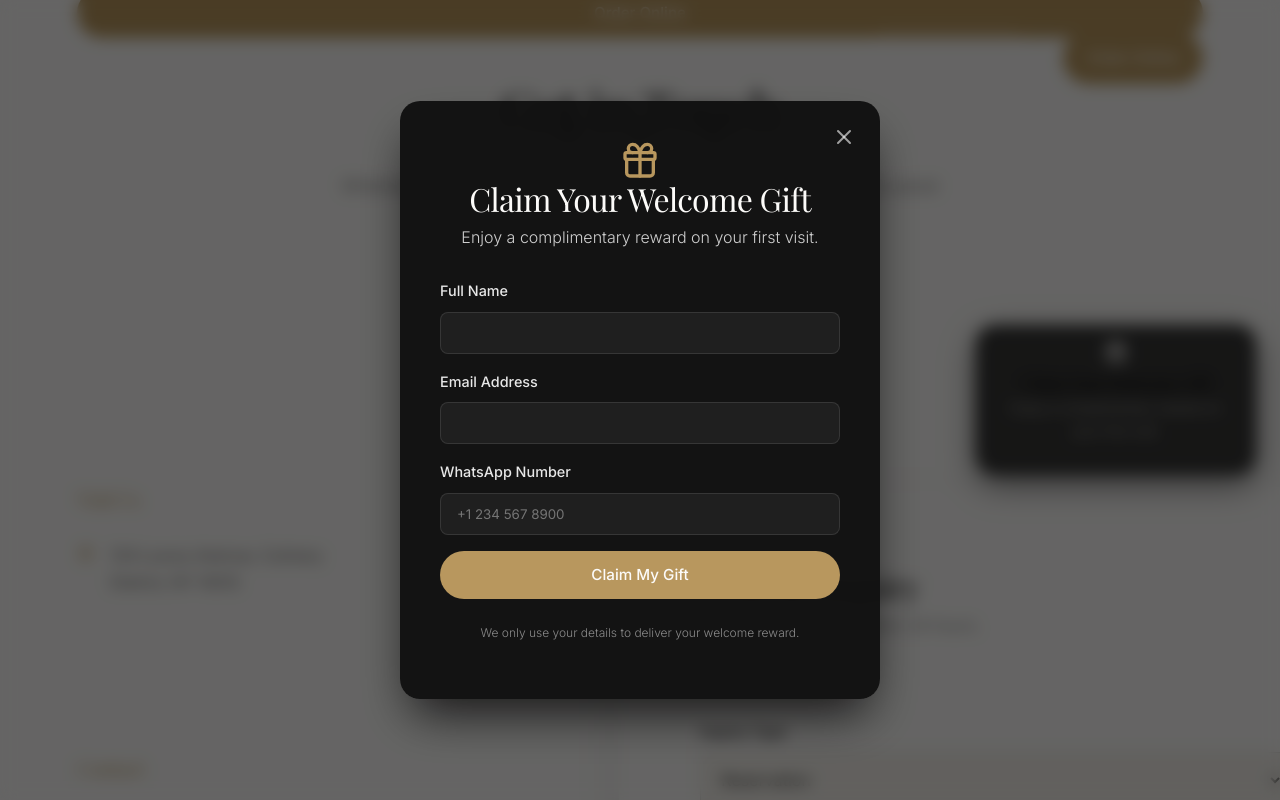
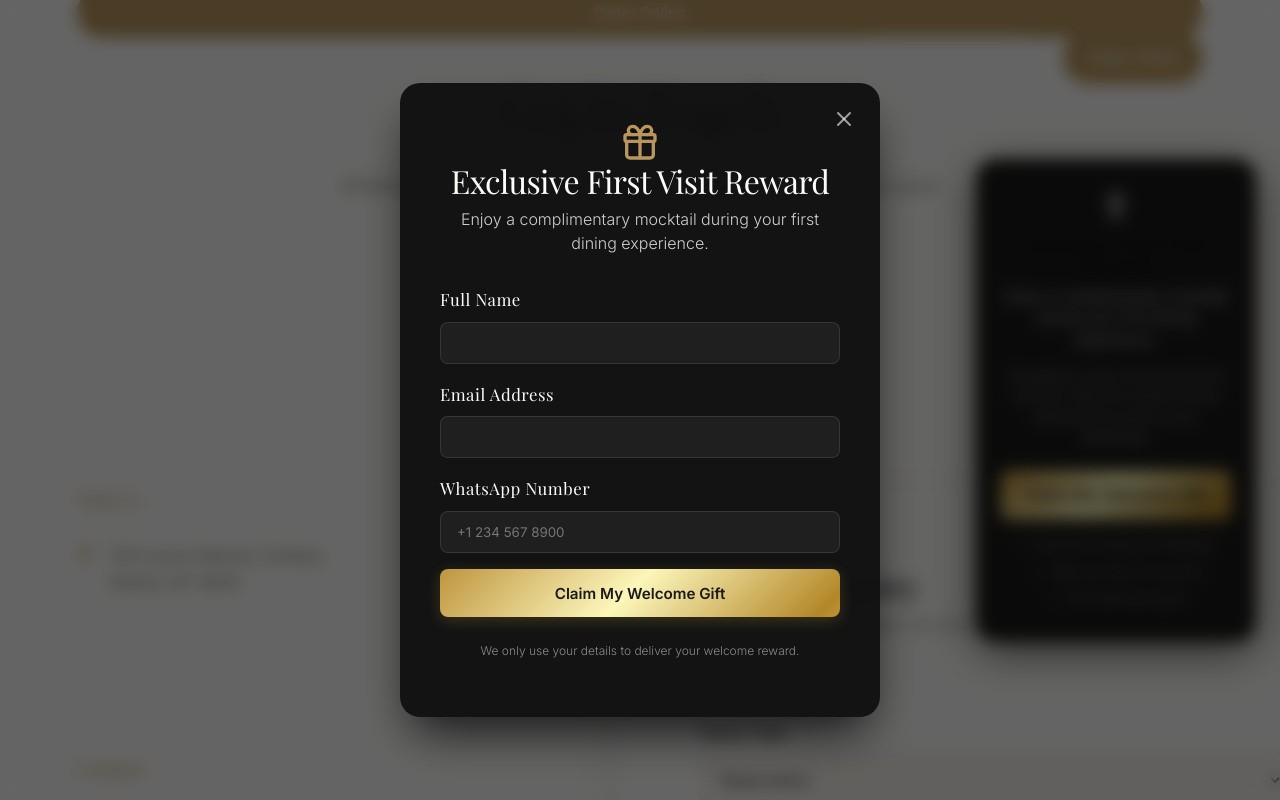
Before and after one commit to ayanvisionai-code/Ember-Oak, a React (Vite) app: page /contact in a window 1280 px wide. Both pictures are taken after a click on the element 1116 px from the left and 400 px from the top of the page. Shown: the top 800 px of the page. Built offline with nearby package versions, Linux system fonts and the light colour scheme; a web font is replaced by a local one.

Commit message:
Refine VIP Widget to premium concierge experience

```diff
--- a/src/components/AcquisitionWidget/AcquisitionModal.jsx
+++ b/src/components/AcquisitionWidget/AcquisitionModal.jsx
@@ -101,7 +101,7 @@ export default function AcquisitionModal({ isOpen, onClose }) {
                   <input type="tel" id="whatsapp" name="whatsapp" className="vip-form__input" required placeholder="+1 234 567 8900" value={formData.whatsapp} onChange={handleChange} disabled={status === 'loading'} />
                 </div>
 
-                <button type="submit" className="btn btn--primary mt-sm" disabled={status === 'loading'} style={{ width: '100%', minHeight: '48px', position: 'relative' }}>
+                <button type="submit" className="btn btn--gold mt-sm" disabled={status === 'loading'} style={{ width: '100%', minHeight: '48px', position: 'relative' }}>
                   {status === 'loading' ? 'Processing...' : config.ctaText}
                 </button>
 
@@ -111,22 +111,23 @@ export default function AcquisitionModal({ isOpen, onClose }) {
           ) : status === 'success_new' ? (
             <div className="vip-status">
               <CheckCircle size={64} className="vip-status__icon" />
-              <h2 className="vip-status__title">Congratulations!</h2>
+              <h2 className="vip-status__title">Thank You.</h2>
               <div className="vip-status__box">
                 <p className="vip-status__text">
-                  Your welcome reward has been generated successfully. <br /><br />
-                  Your coupon has been sent to your WhatsApp number. <br />
-                  Please show the coupon when visiting the restaurant.
+                  Your welcome reward has been prepared. <br /><br />
+                  Your reward has been sent securely to your WhatsApp. <br />
+                  Please present your WhatsApp message when visiting the restaurant.<br /><br />
+                  We look forward to welcoming you.
                 </p>
               </div>
             </div>
           ) : status === 'success_existing' ? (
             <div className="vip-status">
               <Gift size={64} className="vip-status__icon" />
-              <h2 className="vip-status__title">Welcome Back!</h2>
+              <h2 className="vip-status__title">Welcome Back.</h2>
               <div className="vip-status__box">
                 <p className="vip-status__text">
-                  It looks like you have already claimed your first-visit reward. <br /><br />
+                  It appears you've already claimed your first-visit reward. <br /><br />
                   We look forward to serving you again.
                 </p>
               </div>
@@ -137,8 +138,8 @@ export default function AcquisitionModal({ isOpen, onClose }) {
               <h2 className="vip-status__title">We're sorry.</h2>
               <div className="vip-status__box">
                 <p className="vip-status__text">
-                  Something went wrong while processing your request. <br />
-                  Please try again in a few minutes.
+                  We couldn't process your request at the moment. <br />
+                  Please try again shortly.
                 </p>
               </div>
               <button className="btn btn--secondary mt-sm" onClick={() => setStatus('idle')}>
--- a/src/components/AcquisitionWidget/AcquisitionWidget.css
+++ b/src/components/AcquisitionWidget/AcquisitionWidget.css
@@ -23,42 +23,97 @@
 }
 
 .vip-pill {
-  background: rgba(20, 20, 20, 0.85);
-  backdrop-filter: blur(12px);
-  -webkit-backdrop-filter: blur(12px);
-  border: 1px solid var(--color-gold);
+  background: rgba(15, 15, 15, 0.95);
+  backdrop-filter: blur(16px);
+  -webkit-backdrop-filter: blur(16px);
+  border: 1px solid rgba(212, 175, 55, 0.4);
   border-radius: 20px;
-  padding: 16px 24px;
-  box-shadow: 0 10px 30px rgba(0, 0, 0, 0.5);
+  padding: 32px 24px;
+  box-shadow: 0 10px 40px rgba(0, 0, 0, 0.6);
   color: var(--color-warm-white);
   cursor: pointer;
   display: flex;
   flex-direction: column;
   align-items: center;
   text-align: center;
-  transition: transform 0.3s ease, box-shadow 0.3s ease;
+  transition: transform 0.4s cubic-bezier(0.16, 1, 0.3, 1), box-shadow 0.4s ease, border-color 0.4s ease;
 }
 
 .vip-pill:hover {
   transform: translateY(-4px) scale(1.02);
   box-shadow: 0 15px 40px rgba(212, 175, 55, 0.15);
+  border-color: rgba(212, 175, 55, 0.8);
 }
 
 .vip-pill__icon {
   color: var(--color-gold);
-  margin-bottom: 8px;
+  margin-bottom: 12px;
 }
 
 .vip-pill__title {
   font-family: var(--font-display);
-  font-size: 1.1rem;
+  font-size: 1.25rem;
   font-weight: 500;
-  margin-bottom: 4px;
+  margin-bottom: 8px;
+  letter-spacing: 0.5px;
 }
 
 .vip-pill__desc {
+  font-size: 0.95rem;
+  color: rgba(255, 255, 255, 0.9);
+  margin-bottom: 16px;
+  line-height: 1.4;
+}
+
+.vip-pill__explanation {
   font-size: 0.85rem;
-  color: rgba(255, 255, 255, 0.7);
+  color: rgba(255, 255, 255, 0.6);
+  margin-bottom: 24px;
+  line-height: 1.5;
+}
+
+.vip-pill__btn {
+  width: 100%;
+  margin-bottom: 16px;
+  padding: 14px 20px;
+  font-size: 1rem;
+}
+
+.vip-pill__trust {
+  display: flex;
+  flex-direction: column;
+  gap: 6px;
+  align-items: center;
+}
+
+.trust-item {
+  display: flex;
+  align-items: center;
+  gap: 6px;
+  font-size: 0.75rem;
+  color: rgba(255, 255, 255, 0.5);
+}
+
+/* Gold Button Style */
+.btn--gold {
+  background: linear-gradient(135deg, #BF953F, #FCF6BA, #B38728, #FBF5B7, #AA771C);
+  background-size: 200% auto;
+  color: #1a1a1a !important;
+  border: none;
+  font-weight: 600;
+  border-radius: 8px;
+  transition: all 0.4s ease;
+  box-shadow: 0 4px 15px rgba(212, 175, 55, 0.2);
+  cursor: pointer;
+  display: inline-flex;
+  justify-content: center;
+  align-items: center;
+}
+
+.btn--gold:hover {
+  background-position: right center;
+  transform: translateY(-2px);
+  box-shadow: 0 8px 25px rgba(212, 175, 55, 0.4);
 }
 
 /* Desktop uses a wider widget */
@@ -71,7 +126,7 @@
 /* Mobile uses a compact version */
 @media (max-width: 768px) {
   .vip-pill {
-    padding: 12px 16px;
+    padding: 12px 20px;
     border-radius: 30px;
     flex-direction: row;
     gap: 12px;
@@ -85,7 +140,10 @@
     margin-bottom: 0;
     white-space: nowrap;
   }
-  .vip-pill__desc {
+  .vip-pill__desc,
+  .vip-pill__explanation,
+  .vip-pill__btn,
+  .vip-pill__trust {
     display: none;
   }
 }
@@ -167,9 +225,10 @@
 }
 
 .vip-form__label {
-  font-size: 0.9rem;
-  font-weight: 500;
-  color: rgba(255, 255, 255, 0.9);
+  font-family: var(--font-display);
+  font-size: 1.05rem;
+  letter-spacing: 0.5px;
+  color: var(--color-gold);
 }
 
 .vip-form__input {
--- a/src/components/AcquisitionWidget/AcquisitionWidget.jsx
+++ b/src/components/AcquisitionWidget/AcquisitionWidget.jsx
@@ -1,5 +1,5 @@
 import { useState, lazy, Suspense } from 'react';
-import { Gift } from 'lucide-react';
+import { Wine, Check } from 'lucide-react';
 import config from '../../data/vip-config.json';
 import './AcquisitionWidget.css';
 
@@ -14,9 +14,20 @@ export default function AcquisitionWidget() {
     <>
       <div className="vip-widget-container">
         <div className="vip-pill" onClick={() => setIsModalOpen(true)}>
-          <Gift size={24} className="vip-pill__icon" />
+          <Wine size={28} className="vip-pill__icon" />
           <h3 className="vip-pill__title">{config.title}</h3>
           <p className="vip-pill__desc">{config.description}</p>
+          <p className="vip-pill__explanation">{config.explanation}</p>
+
+          <button className="btn btn--gold vip-pill__btn">
+            {config.ctaText}
+          </button>
+
+          <div className="vip-pill__trust">
+            <span className="trust-item"><Check size={12} /> Delivered instantly to WhatsApp</span>
+            <span className="trust-item"><Check size={12} /> Takes less than 30 seconds</span>
+            <span className="trust-item"><Check size={12} /> One reward per guest</span>
+          </div>
         </div>
       </div>
 
--- a/src/data/vip-config.json
+++ b/src/data/vip-config.json
@@ -1,9 +1,10 @@
 {
   "enabled": true,
-  "title": "Claim Your Welcome Gift",
-  "description": "Enjoy a complimentary reward on your first visit.",
-  "rewardTitle": "Free Dessert",
-  "ctaText": "Claim My Gift",
+  "title": "Exclusive First Visit Reward",
+  "description": "Enjoy a complimentary mocktail during your first dining experience.",
+  "explanation": "Complete a quick 30-second form and your welcome reward will be delivered securely to your WhatsApp.",
+  "rewardTitle": "Complimentary Mocktail",
+  "ctaText": "Claim My Welcome Gift",
   "webhookUrl": "https://hook.us1.make.com/mock-webhook-endpoint",
   "expirationDays": 14
 }
--- a/src/pages/Home.css
+++ b/src/pages/Home.css
@@ -86,6 +86,18 @@
 
 .hero__content {
   max-width: 900px;
+}
+
+@media (min-width: 1024px) {
+  .hero__content {
+    max-width: calc(100% - 350px);
+  }
+}
+
+@media (min-width: 1400px) {
+  .hero__content {
+    max-width: 900px;
+  }
 }
 
 .hero__badge {
```
